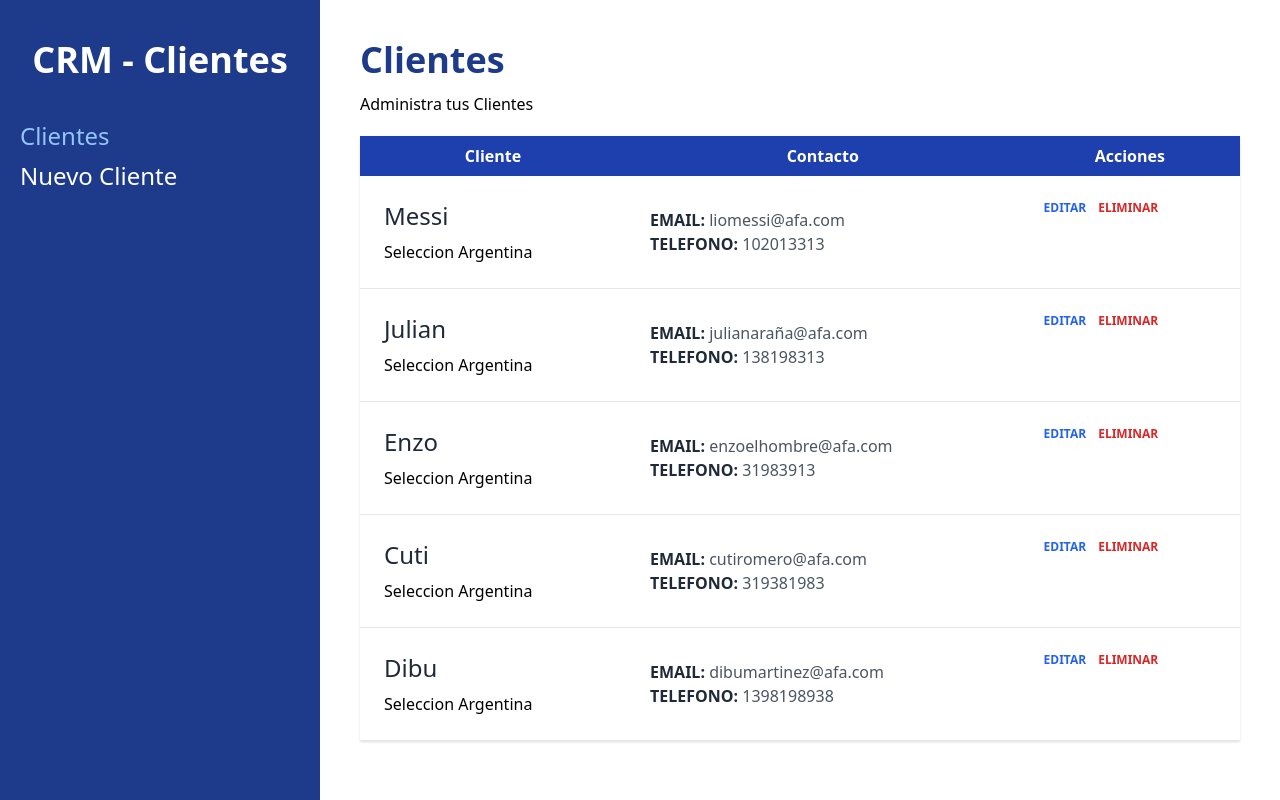
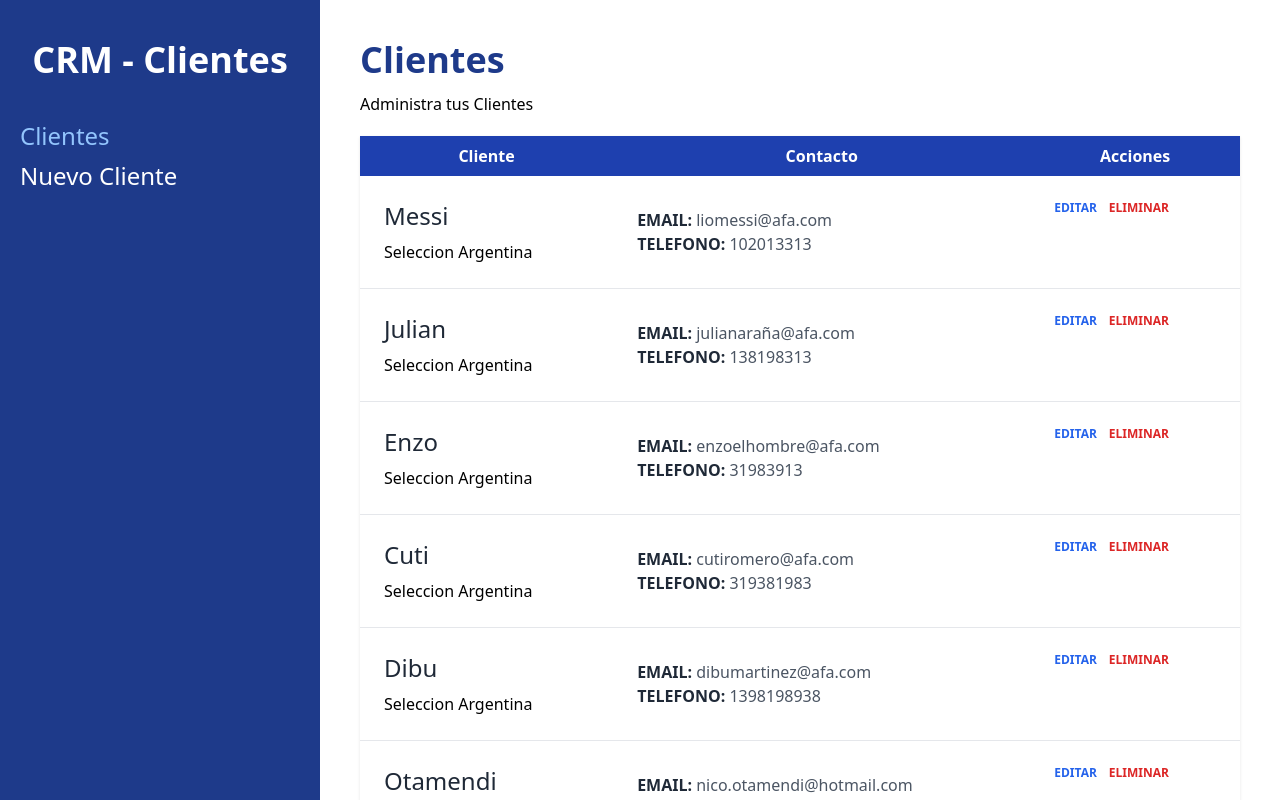
Before and after one commit to lucianolabudia/crm-react, a React (Vite) app: page / in a window 1280 px wide. Built offline with nearby package versions, Linux system fonts and the light colour scheme; data requests are answered from the project's data file.

Commit message:
Añadir Nuevos Clientes en nuestro formulario y JSON-Server

```diff
--- a/db.json
+++ b/db.json
@@ -1,5 +1,5 @@
 {
-    "clients" : [
+  "clients": [
     {
       "id": 1,
       "name": "Messi",
@@ -34,6 +34,14 @@
       "phone": 1398198938,
       "email": "dibumartinez@afa.com",
       "company": "Seleccion Argentina"
+    },
+    {
+      "name": "Otamendi",
+      "company": "Seleccion Argentina",
+      "email": "nico.otamendi@hotmail.com",
+      "phone": "1163831784",
+      "notas": "Central titular de la seleccion",
+      "id": 6
     }
   ]
 }
--- /dev/null
+++ b/src/data/clients.js
@@ -0,0 +1,23 @@
+
+export async function getClients() {
+
+    const response = await fetch(import.meta.env.VITE_API_URL);
+    const result = await response.json();
+    return result;
+}
+
+export async function addClients( data ) {
+
+    try {
+        const response = await fetch(import.meta.env.VITE_API_URL, {
+            method: 'POST',
+            body: JSON.stringify(data),
+            headers: {
+                'Content-Type': 'application/json'
+            }
+        });
+        await response.json();
+    } catch (error) {
+        console.log(error);
+    }
+}
--- a/src/data/clients.jsx
+++ /dev/null
@@ -1,7 +0,0 @@
-
-export async function getClients() {
-
-    const response = await fetch(import.meta.env.VITE_API_URL);
-    const result = await response.json();
-    return result;
-}
--- a/src/pages/NewClient.jsx
+++ b/src/pages/NewClient.jsx
@@ -1,6 +1,8 @@
-import { useNavigate, Form, useActionData } from "react-router-dom";
+import { useNavigate, Form, useActionData, redirect } from "react-router-dom";
 import { FormClient } from "../components/FormClient";
 import { Error } from "../components/Error";
+import { addClients } from '../data/clients';
+
 
 export async function action({ request }) {
   const formData = await request.formData();
@@ -27,6 +29,9 @@ export async function action({ request }) {
     return errors;
   }
 
+  await addClients(data);
+
+  return redirect('/');
 
 }
 
```
Lines whose indentation alone changed are shown as unchanged.
